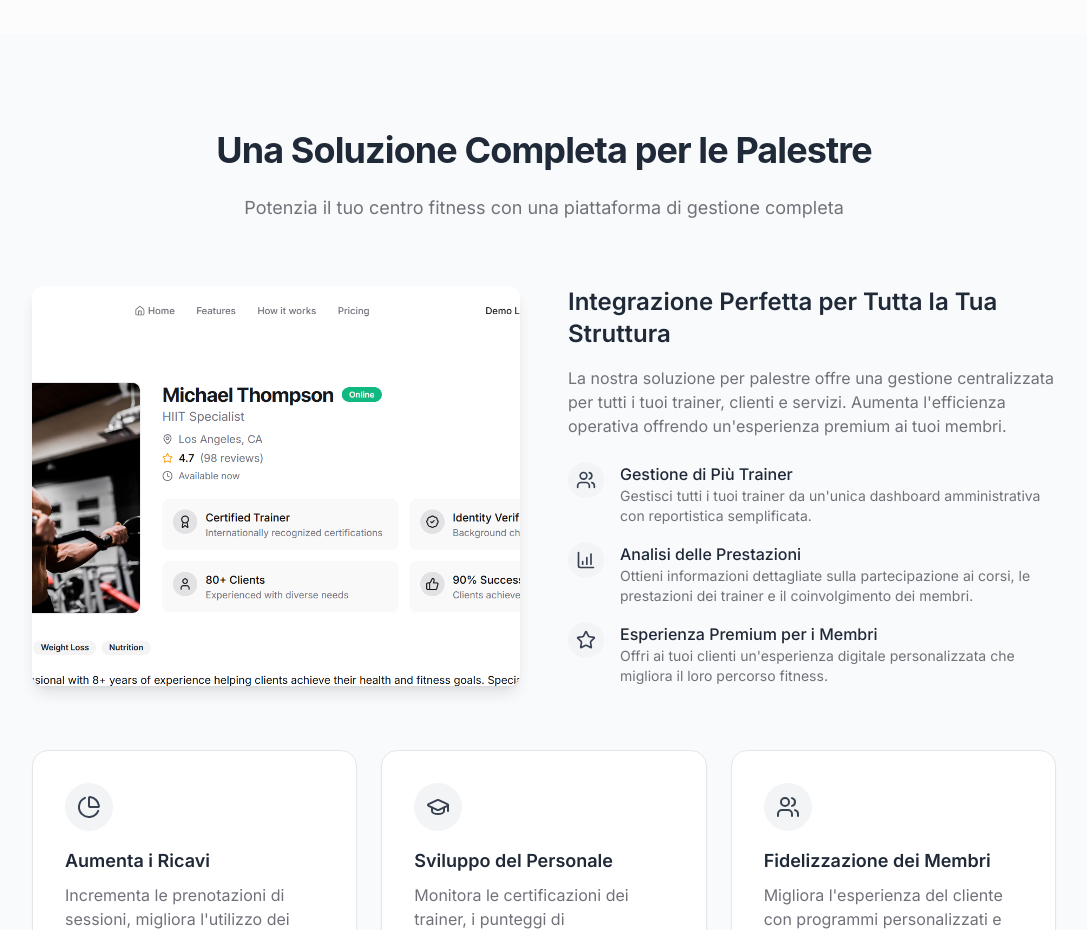
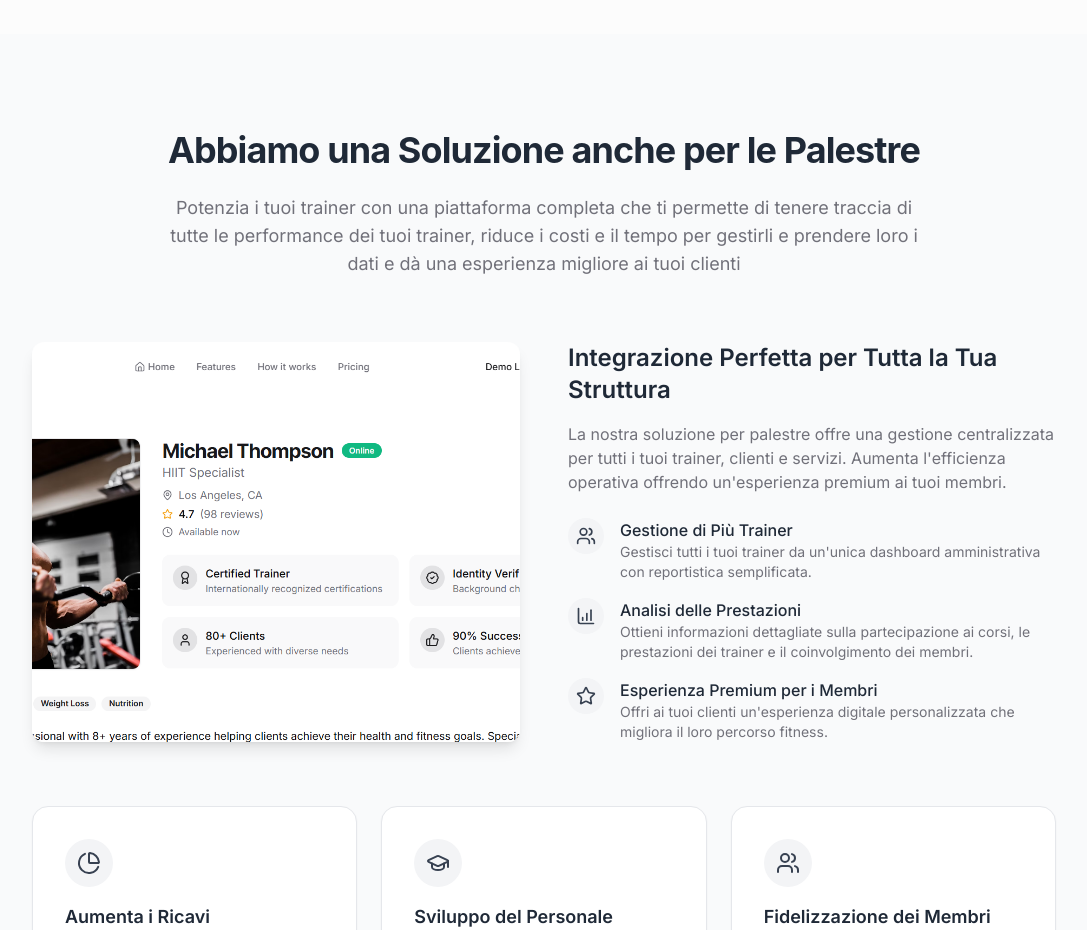
Before and after one commit to andredefra/bookify-trainer, a React (Vite) app: page /it in a window 1280 px wide. Shown: the part 4820-5750 px from the top of the page, without its empty margins (96-1183 px from the left). Built offline with nearby package versions, Linux system fonts and the light colour scheme.

Commit message:
feat: Add gym solution section

```diff
--- a/src/translations/en.ts
+++ b/src/translations/en.ts
@@ -1,3 +1,4 @@
+
 export const en = {
   // Navigation
   'nav.home': 'Home',
@@ -67,8 +68,8 @@ export const en = {
   'howItWorks.cta.button': 'Get Started for Free',
 
   // Gym Section
-  'gym.title': 'A Complete Solution for Gyms',
-  'gym.subtitle': 'Empower your fitness center with a comprehensive management platform',
+  'gym.title': 'We Also Have a Solution for Gyms',
+  'gym.subtitle': 'Empower your trainers with a complete platform that allows you to track all your trainers\' performance, reduce costs and time to manage them and collect their data while providing a better experience to your clients',
   'gym.mainFeature': 'Seamless Integration for Your Entire Facility',
   'gym.mainDescription': 'Our gym solution provides centralized management for all your trainers, clients, and services. Increase operational efficiency while providing a premium experience to your members.',
   'gym.feature1.title': 'Multiple Trainer Management',
--- a/src/translations/it.ts
+++ b/src/translations/it.ts
@@ -68,8 +68,8 @@ export const it = {
   'howItWorks.cta.button': 'Inizia Gratuitamente',
 
   // Gym Section
-  'gym.title': 'Una Soluzione Completa per le Palestre',
-  'gym.subtitle': 'Potenzia il tuo centro fitness con una piattaforma di gestione completa',
+  'gym.title': 'Abbiamo una Soluzione anche per le Palestre',
+  'gym.subtitle': 'Potenzia i tuoi trainer con una piattaforma completa che ti permette di tenere traccia di tutte le performance dei tuoi trainer, riduce i costi e il tempo per gestirli e prendere loro i dati e dà una esperienza migliore ai tuoi clienti',
   'gym.mainFeature': 'Integrazione Perfetta per Tutta la Tua Struttura',
   'gym.mainDescription': 'La nostra soluzione per palestre offre una gestione centralizzata per tutti i tuoi trainer, clienti e servizi. Aumenta l\'efficienza operativa offrendo un\'esperienza premium ai tuoi membri.',
   'gym.feature1.title': 'Gestione di Più Trainer',
```
